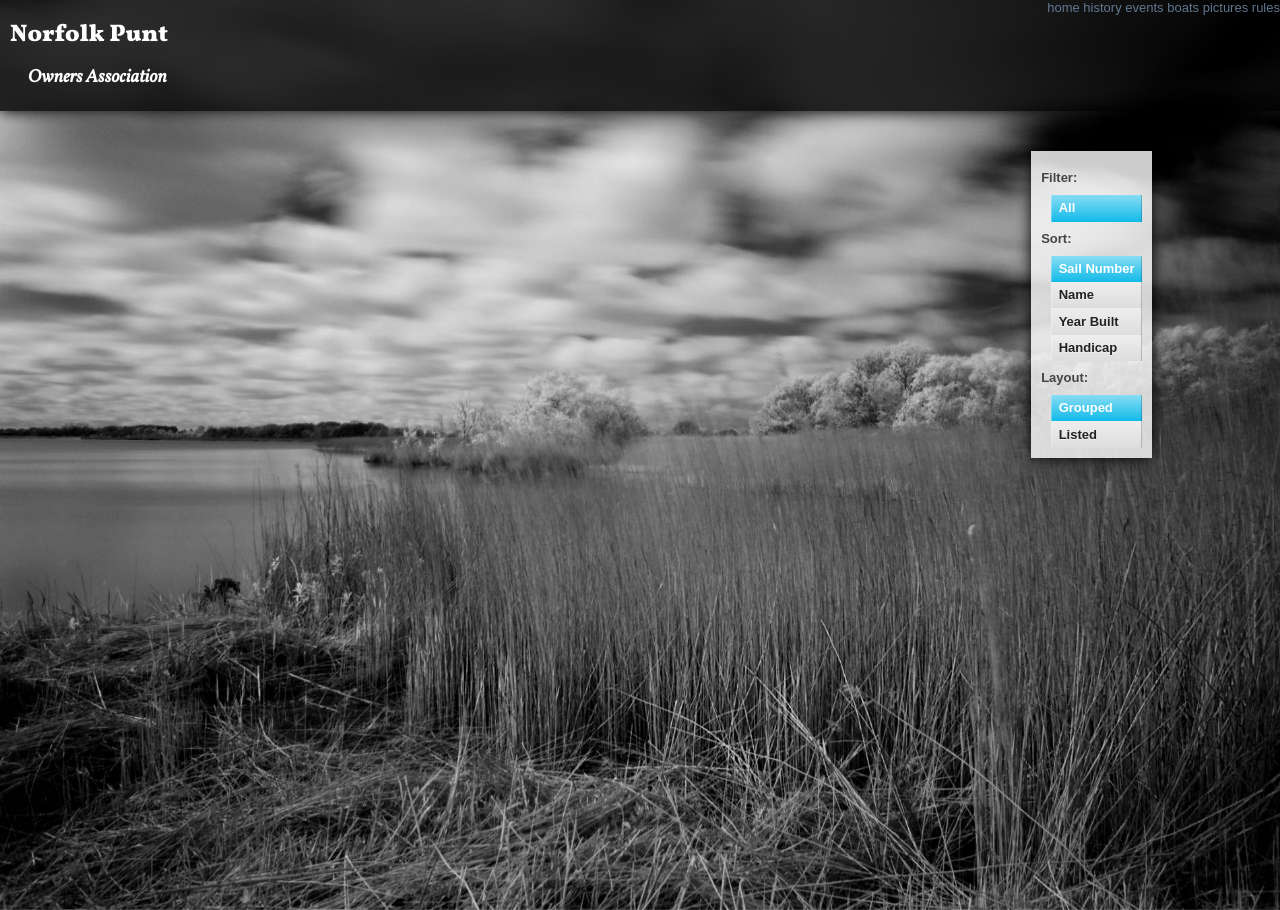
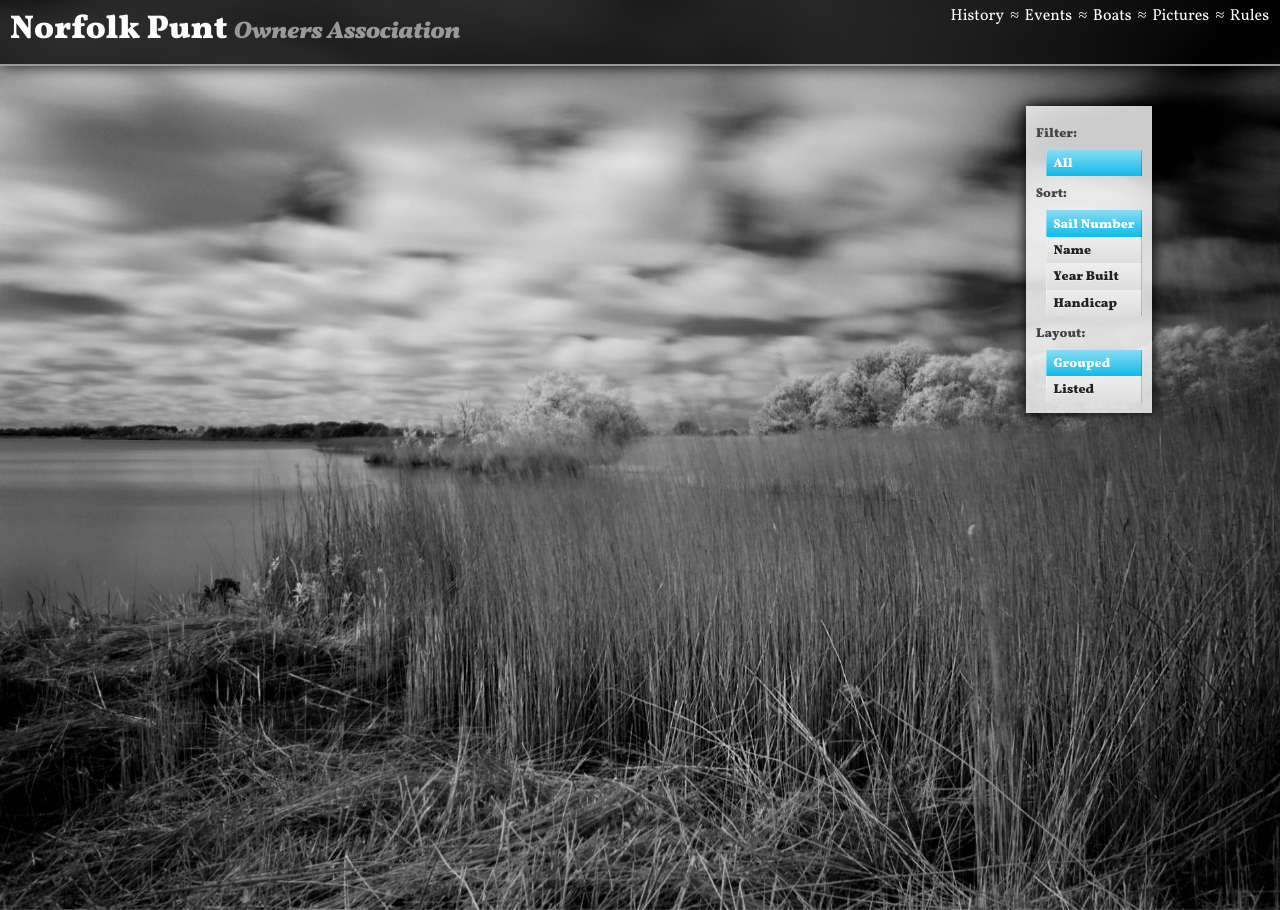
Before and after one commit to marxian/NorfolkPunt-old, a Django app: template src/NorfolkPunt/templates/localboats/boats.html in a window 1280 px wide. Run offline with Django 3.2, Linux system fonts and the light colour scheme; the template is opened without the code that fills it, so the values that code supplies are empty; parts of the project's set-up code (start-up, migrations or seed data) failed here and were passed over.

Commit message:
Header styles, fonts and colours

```diff
--- a/src/NorfolkPunt/site-media/css/main.css
+++ b/src/NorfolkPunt/site-media/css/main.css
@@ -33,7 +33,7 @@ table { border-collapse: collapse; border-spacing: 0; }
 hr { display: block; height: 1px; border: 0; border-top: 1px solid #ccc; margin: 1em 0; padding: 0; }
 input, select { vertical-align: middle; }
 
-body { font:13px/1.231 sans-serif; *font-size:small; }
+body { font-family:serif; font:13px/1.231 sans-serif; *font-size:small; }
 select, input, textarea, button { font:99% sans-serif; }
 pre, code, kbd, samp { font-family: monospace, sans-serif; }
 
@@ -108,7 +108,7 @@ img.bg {
 
 /* TYPOGRAPHIC */
 @font-face {
-    font-family: 'VollkornRegular';
+    font-family: 'Vollkorn';
     src: url('Vollkorn-Regular-webfont.eot');
     src: url('Vollkorn-Regular-webfont.eot?iefix') format('eot'),
          url('Vollkorn-Regular-webfont.woff') format('woff'),
@@ -120,54 +120,56 @@ img.bg {
 }
 
 @font-face {
-    font-family: 'VollkornBold';
+    font-family: 'Vollkorn';
     src: url('Vollkorn-Bold-webfont.eot');
     src: url('Vollkorn-Bold-webfont.eot?iefix') format('eot'),
          url('Vollkorn-Bold-webfont.woff') format('woff'),
          url('Vollkorn-Bold-webfont.ttf') format('truetype'),
          url('Vollkorn-Bold-webfont.svg#webfontJxRRhfTP') format('svg');
-    font-weight: normal;
+    font-weight: bold;
     font-style: normal;
 
 }
 
 @font-face {
-    font-family: 'VollkornItalic';
+    font-family: 'Vollkorn';
     src: url('Vollkorn-Italic-webfont.eot');
     src: url('Vollkorn-Italic-webfont.eot?iefix') format('eot'),
          url('Vollkorn-Italic-webfont.woff') format('woff'),
          url('Vollkorn-Italic-webfont.ttf') format('truetype'),
          url('Vollkorn-Italic-webfont.svg#webfontDzVwoiMp') format('svg');
     font-weight: normal;
-    font-style: normal;
+    font-style: italic;
 
 }
 
 @font-face {
-    font-family: 'VollkornBoldItalic';
+    font-family: 'Vollkorn';
     src: url('Vollkorn-BoldItalic-webfont.eot');
     src: url('Vollkorn-BoldItalic-webfont.eot?iefix') format('eot'),
          url('Vollkorn-BoldItalic-webfont.woff') format('woff'),
          url('Vollkorn-BoldItalic-webfont.ttf') format('truetype'),
          url('Vollkorn-BoldItalic-webfont.svg#webfontDwvVGCpS') format('svg');
-    font-weight: normal;
-    font-style: normal;
+    font-weight: bold;
+    font-style: italic;
 
 }
 
+body {
+font-family:'Vollkorn', serif;
+}
+
 h1 {
-    font-family:'VollkornBold', serif;
+    font-weight:bold;
     font-size: 33px;
     margin:0 0 10px 0;
 }
 
 strong {
-    font-family:'VollkornBold', serif;
-    font-weight:normal;
+    font-weight:bold;
 }
 
 em {
-    font-family:'VollkornItalic', serif;
     font-style:italic;
 }
 
@@ -214,15 +216,28 @@ p {
 nav#main {
 	float:right;
 	color: #FFFFFF;
+        padding:5px;
 }
 
 nav#main a {
 	text-decoration:none;
+color:#fff;
+font-size:16px;
+text-transform:capitalize;
+}
+
+nav#main a:after {
+content:' \2248';
+padding:3px;
+}
+
+
+nav#main a:last-child:after {
+content:'';
 }
 
 nav#main a.current {
-	color: yellow;
-	font-style: bold;
+	font-weight:bold;
 }
 
 section {
@@ -244,6 +259,7 @@ section {
 	position: relative;
 	width: 100%;
 	color: white;
+border-bottom:2px solid #999;
 }
 
 strong {
@@ -256,6 +272,7 @@ em {
 
 #header h1 {
 	padding: 10px;
+line-height:1;
 }
 
 #header h1 a {
@@ -265,12 +282,11 @@ em {
 }
 
 #header h1 strong {
-	font-size: x-large;
 }
 
 #header h1 em {
-	font-size: large;
-	padding: 0 0 0 1em;
+	font-size: x-large;
+        color:#999;
 }
 
 #page-wrap { position: relative;
@@ -405,19 +421,19 @@ body {
 }
 
 .morrison {
-  background-color: #ff00ff
+  background-color: #DE6846;
 }
 
 .hardchine {
-	background-color: #ff0000;
+	background-color: #B52C38;
 }
 
 .traditional {
-	background-color: #cc0000;
+	background-color: #536682;
 }
 
 .people {
-  background-color: #000000;
+  background-color: #D9964B;
 }
 
 /* list options */
@@ -674,7 +690,6 @@ li.event {
 }
 
 li.event h2 {
-  font-family:'VollkornBold', serif;
   font-weight: bold;
 }
 
--- a/src/NorfolkPunt/templates/base.html
+++ b/src/NorfolkPunt/templates/base.html
@@ -22,7 +22,6 @@
 				{% url pictures_index as pictures %}
 				{% url rules as rules %}
 				<nav id="main">
-					<a href="/">home</a>
 					<a href="{{history}}" {% current_nav history %}>history</a>
 					<a href="{{events}}" {% current_nav events %}>events</a>
 					<a href="{{boats}}" {% current_nav boats %}>boats</a>
@@ -31,7 +30,7 @@
 				</nav>
 			{% endblock navigation %}
 
-			<h1><a href="/"><strong>Norfolk Punt</strong><br/><em>Owners Association</em></a></h1>
+			<h1><a href="/"><strong>Norfolk Punt</strong> <em>Owners Association</em></a></h1>
 
 			<div style="clear:both;"></div>
 		</div>
```
